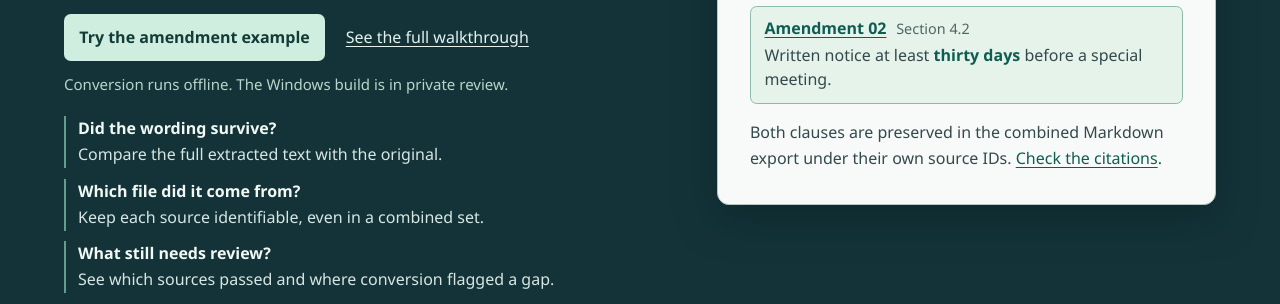
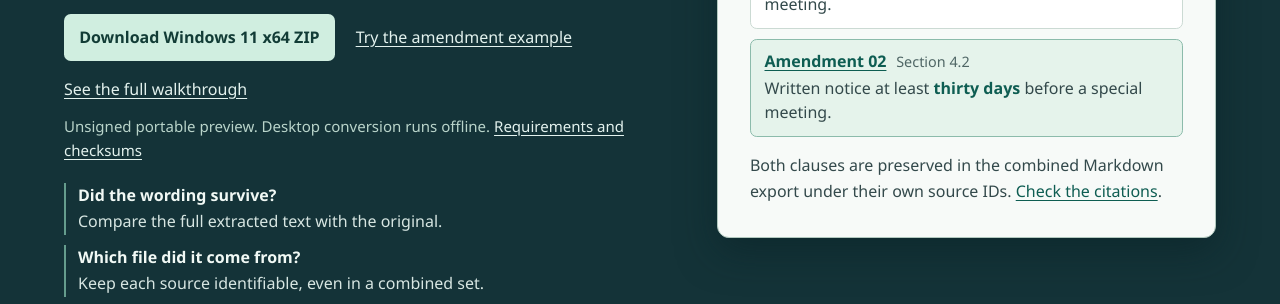
Before and after one commit to Methos801/logical-file-lab, a plain HTML site: page docs/index.html in a window 1280 px wide. Shown: the part 487-791 px from the top of the page. Drawn offline with Linux system fonts and the light colour scheme.

```diff
--- a/docs/index.html
+++ b/docs/index.html
@@ -30,10 +30,11 @@
           <h1 id="hero-title">Check what made it into your AI review files.</h1>
           <p class="hero-copy">Two amendments can look nearly identical and give different deadlines. A general summary can leave out the wording that matters. Logical File Lab prepares Markdown and JSON with the full extracted text and a distinct record for each source.</p>
           <div class="actions">
-            <a class="button" href="#amendments">Try the amendment example</a>
+            <a class="button" href="https://github.com/Methos801/logical-file-lab/releases/download/windows-preview-1/Logical-File-Lab-Windows-Preview.zip">Download Windows 11 x64 ZIP</a>
+            <a class="quiet-link" href="#amendments">Try the amendment example</a>
             <a class="quiet-link" href="#demo">See the full walkthrough</a>
           </div>
-          <p class="hero-note">Conversion runs offline. The Windows build is in private review.</p>
+          <p class="hero-note">Unsigned portable preview. Desktop conversion runs offline. <a class="quiet-link" href="https://github.com/Methos801/logical-file-lab/releases/tag/windows-preview-1">Requirements and checksums</a></p>
           <dl class="review-questions">
             <div><dt>Did the wording survive?</dt><dd>Compare the full extracted text with the original.</dd></div>
             <div><dt>Which file did it come from?</dt><dd>Keep each source identifiable, even in a combined set.</dd></div>
```
Also changed, not shown: 1 other file.
